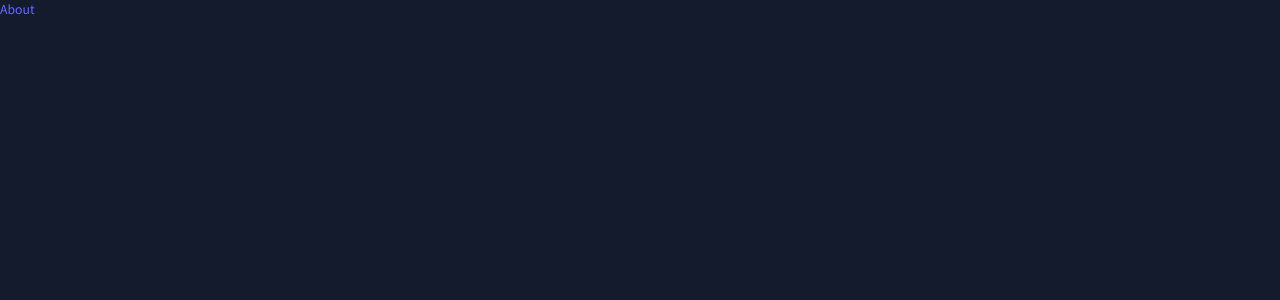
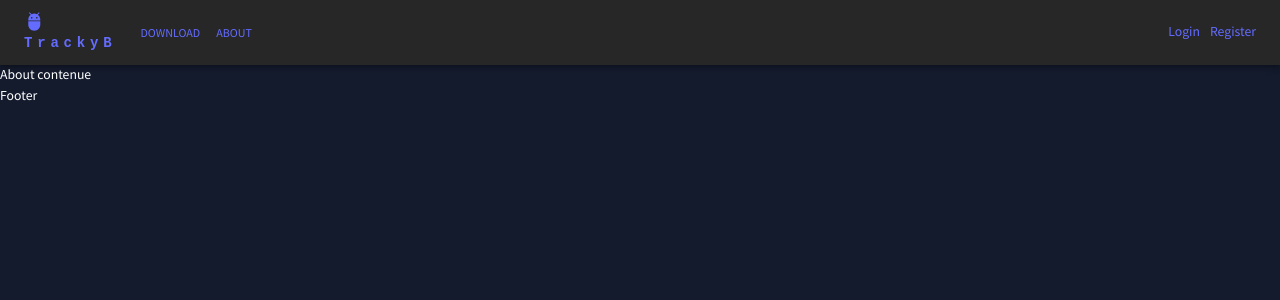
Before and after one commit to Marc-AntoineMercier/Projet_Web.frontend, a React (Vite) app: page /about in a window 1280 px wide. Shown: the top 300 px of the page. Built offline with nearby package versions, Linux system fonts and the light colour scheme.

Commit message:
ajout du composant landing page pour les page Home et About

```diff
--- /dev/null
+++ b/src/component/Landing.jsx
@@ -0,0 +1,15 @@
+import NavBar from "../navbar/NavBar"
+import Footer from "../navbar/Footer"
+
+function Landing(props){
+
+    return (
+        <div>
+            <NavBar />
+            {props.element}
+            <Footer />
+        </div>
+    )
+}
+
+export default Landing
--- a/src/page/home/About.jsx
+++ b/src/page/home/About.jsx
@@ -1,10 +1,8 @@
-import { Link } from "react-router-dom"
-
 function About(){
 
     return (
         <div>
-            <Link to={"/"}>About</Link>
+            About contenue
         </div>
     )
 }
--- a/src/page/home/Home.jsx
+++ b/src/page/home/Home.jsx
@@ -1,15 +1,12 @@
-import NavBar from "../../navbar/NavBar"
-import Footer from "../../navbar/Footer"
+
 
 function Home(){
 
     return (
         <div>
-            <NavBar />
             <div>
                 <p>Contenue de la page d'accueil</p>
             </div>
-            <Footer />
         </div>
     )
 }
```
Also changed, not shown: src/App.jsx (+4 -3 lines).
